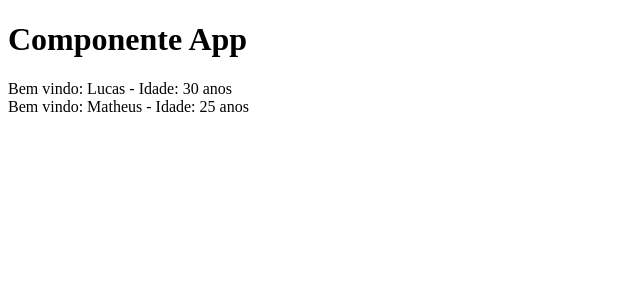
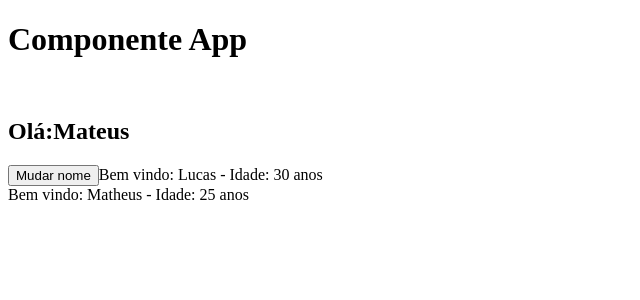
Before and after one commit to DMartins21/Learning-Node, a React (Create React App) app: page / in a window 1280 px wide. Shown: the top 300 px of the page, without its empty margins (0-640 px from the left). Built offline with nearby package versions, Linux system fonts and the light colour scheme.

Commit message:
Trabalhando com UseState

```diff
--- a/src/App.js
+++ b/src/App.js
@@ -1,9 +1,22 @@
+import { useState } from "react";
 import Nome from "./Components/nome";
 
 function App() {
+
+  const [aluno, setAluno] = useState('Mateus')
+
+  function handleChageName(nome){
+    setAluno(nome)
+  }
+
   return (
    <div>
     <h1>Componente App</h1>
+    <br/>
+    <h2>Olá:{aluno}</h2>
+    <button onClick={() => handleChageName('Lucas Oliveira')}>
+      Mudar nome
+    </button>
     <Nome aluno="Lucas" idade={30}/>
     <br/>
     <Nome aluno="Matheus" idade={25}/>
```
